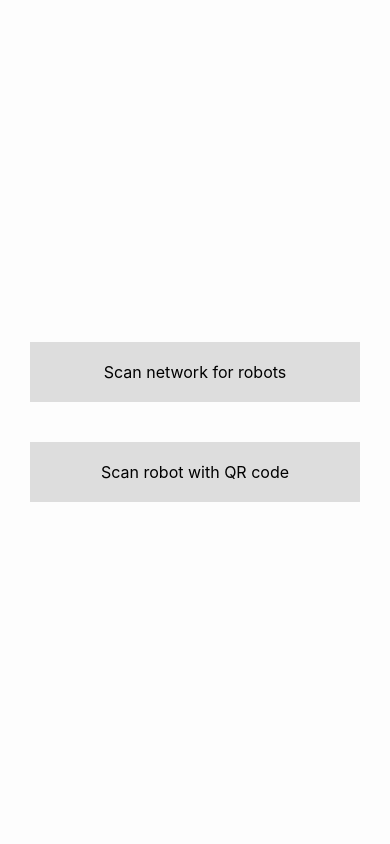
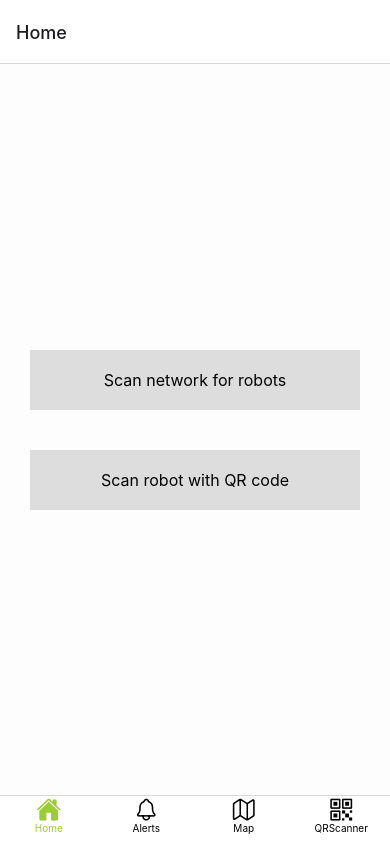
Before and after one commit to alegro91/Control-system-for-omnidrive-robot, a React Native app: screen / in a window 390 px wide. Built offline with nearby package versions, Linux system fonts and the light colour scheme.

Commit message:
Created a navigation bar for the app that uses Bottom tabs navigator. Made some changes in the files so that they use the new navigation bar and reorganized a bit.

```diff
--- a/App.js
+++ b/App.js
@@ -1,4 +1,4 @@
-import "react-native-gesture-handler";
+/*import "react-native-gesture-handler";
 import React, { useState } from "react";
 import { StatusBar } from "expo-status-bar";
 import { StyleSheet, Text, View, TouchableOpacity } from "react-native";
@@ -44,3 +44,16 @@ const styles = StyleSheet.create({
     padding: 10,
   },
 });
+*/
+
+import React from 'react';
+import MainContainer from './src/navigation/MainContainer';
+
+
+const App = () => {
+  return (
+    <MainContainer></MainContainer>
+  );
+};
+
+export default App;
--- /dev/null
+++ b/src/navigation/MainContainer.js
@@ -0,0 +1,73 @@
+import * as React from 'react';
+import { NavigationContainer } from '@react-navigation/native';
+import { createBottomTabNavigator } from '@react-navigation/bottom-tabs';
+import Ionicons from 'react-native-vector-icons/Ionicons';
+
+// Screens
+
+import HomeScreen from './screens/HomeScreen.js';
+import AlertsScreen from './screens/AlertsScreen.js';
+import MapScreen from './screens/MapScreen.js';
+import QRScanner from '../components/QRScanner/index.js';
+
+//Screen names
+
+const homeName = "Home";
+const mapName = "Map";
+const qRscannerName = "QRScanner"
+const alertsName = "Alerts"
+
+const Tab = createBottomTabNavigator();
+
+function MainContainer() {
+  return (
+    <NavigationContainer>
+      <Tab.Navigator
+        initialRouteName={homeName}
+        screenOptions={({ route }) => ({
+          tabBarIcon: ({ focused, color, size }) => {
+            let iconName;
+            let routeName = route.name;
+
+            if (routeName === homeName) {
+              iconName = focused ? 'home' : 'home-outline';
+            }
+            else if (route.name === alertsName) {
+                iconName = focused ? 'notifications' : 'notifications-outline';
+            }
+            else if (route.name === mapName) {
+                iconName = focused ? 'map' : 'map-outline';
+            }
+            else if (route.name === qRscannerName) {
+                iconName = focused ? 'qr-code' : 'qr-code-outline';
+            }
+
+            // You can return any component that you like here!
+            return <Ionicons name={iconName} size={size} color={color} />;
+          },
+
+        })}
+        tabBarOptions={{
+          activeTintColor: "yellowgreen",
+          inactiveTintColor: "black",
+          labelStyle: { paddingBottom: 10, fontSize: 10 },
+          style: {
+                //Doesent work, wth?
+                backgroundColor: 'blue',
+                height: '12%', // Increase the height to 12% of the screen
+                paddingBottom: 10, // Increase the padding
+                paddingTop: 10, // Increase the padding
+              },
+        }}>
+
+        <Tab.Screen name={homeName} component={HomeScreen} />
+        <Tab.Screen name={alertsName} component={AlertsScreen} />
+        <Tab.Screen name={mapName} component={MapScreen} />
+        <Tab.Screen name={qRscannerName} component={QRScanner} />
+
+      </Tab.Navigator>
+    </NavigationContainer>
+  );
+}
+
+export default MainContainer;
--- /dev/null
+++ b/src/navigation/screens/AlertsScreen.js
@@ -0,0 +1,47 @@
+import React from 'react';
+import { View, Text, StyleSheet, FlatList } from 'react-native';
+
+const alertsData = [
+  { id: '1', text: 'Alert 1' },
+  { id: '2', text: 'Alert 2' },
+  { id: '3', text: 'Alert 3' },
+  { id: '4', text: 'Alert 4' },
+  { id: '5', text: 'Alert 5' },
+];
+
+const AlertsScreen = () => {
+  const renderItem = ({ item }) => {
+    return (
+      <View style={styles.item}>
+        <Text style={styles.text}>{item.text}</Text>
+      </View>
+    );
+  };
+
+  return (
+    <View style={styles.container}>
+      <FlatList
+        data={alertsData}
+        renderItem={renderItem}
+        keyExtractor={item => item.id}
+      />
+    </View>
+  );
+};
+
+const styles = StyleSheet.create({
+  container: {
+    flex: 1,
+    backgroundColor: '#fff',
+  },
+  item: {
+    borderBottomWidth: 1,
+    borderBottomColor: '#ccc',
+    padding: 16,
+  },
+  text: {
+    fontSize: 16,
+  },
+});
+
+export default AlertsScreen;
--- /dev/null
+++ b/src/navigation/screens/HomeScreen.js
@@ -0,0 +1,47 @@
+import React, { useState } from "react";
+import { View, StyleSheet } from "react-native";
+import Button from "../../components/Button";
+import QRScanner from "../../components/QRScanner";
+import styles from "./styles";
+
+/**
+ * @param {navigation}
+ * @returns StartScreen component with two buttons to navigate to QRScanner and NetworkScanner
+ */
+const HomeScreen = ({ navigation }) => {
+  return (
+    <View style={styles.container}>
+      <Button
+        onPress={() => {
+          navigation.navigate("NetworkScanner");
+        }}
+        title="Scan network for robots"
+        style={buttonStyle.button}
+        textStyle={buttonStyle.buttonText}
+      />
+      <Button
+        onPress={() => {
+          console.log("QR scanner enabled");
+          navigation.navigate("QRScanner");
+        }}
+        title="Scan robot with QR code"
+        style={buttonStyle.button}
+        textStyle={buttonStyle.buttonText}
+      />
+    </View>
+  );
+};
+
+const buttonStyle = StyleSheet.create({
+  button: {
+    alignItems: "center",
+    backgroundColor: "#DDDDDD",
+    padding: 20,
+    margin: 20,
+  },
+  buttonText: {
+    fontSize: 16,
+  },
+});
+
+export default HomeScreen;
--- /dev/null
+++ b/src/navigation/screens/MapScreen.js
@@ -0,0 +1,26 @@
+import React from 'react';
+import { View, StyleSheet } from 'react-native';
+
+const MapScreen = () => {
+  return (
+    <View style={styles.container}>
+      <View style={styles.square} />
+    </View>
+  );
+};
+
+const styles = StyleSheet.create({
+  container: {
+    flex: 1,
+    justifyContent: 'center',
+    alignItems: 'center',
+    backgroundColor: '#F5FCFF',
+  },
+  square: {
+    width: 200,
+    height: 200,
+    backgroundColor: 'gray',
+  },
+});
+
+export default MapScreen;
```
Also changed, not shown: package.json (+18 -10 lines), src/navigation/screens/styles.js (renamed from src/screens/StartScreen/styles.js), 1 other file (tests, documents, lock files or other folders).
